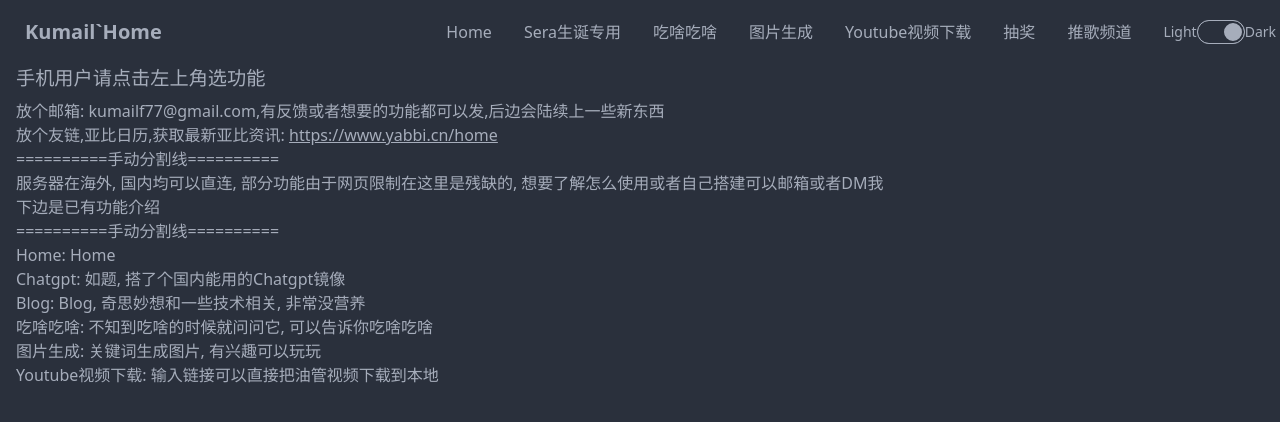
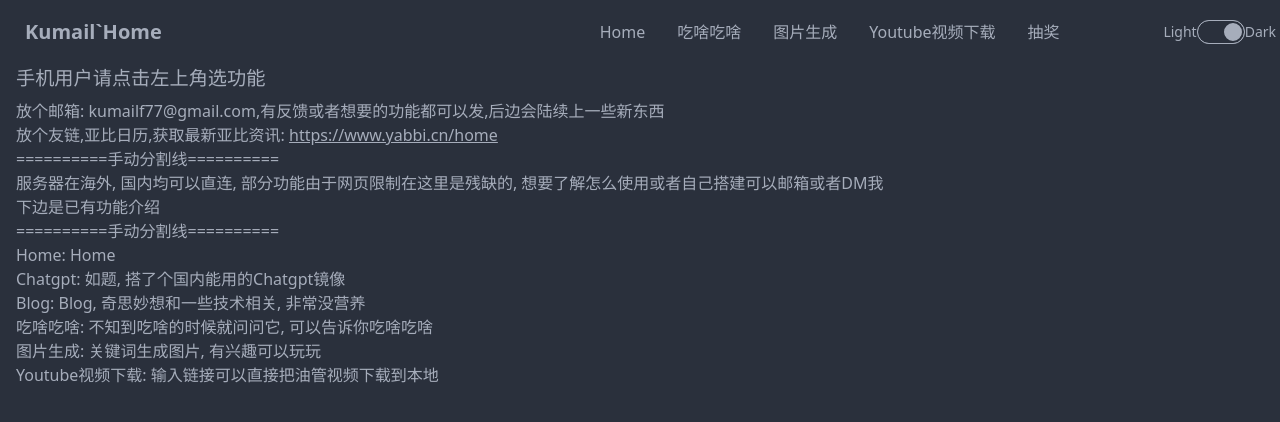
Before and after one commit to kumailf/myweb-fe, a Vue app: page / in a window 1280 px wide. Shown: the top 422 px of the page. Built offline with nearby package versions, Linux system fonts and the light colour scheme.

Commit message:
remove unuse li

```diff
--- a/src/components/layout/NavBar.vue
+++ b/src/components/layout/NavBar.vue
@@ -16,9 +16,9 @@ import { RouterLink, RouterView } from 'vue-router'
                     <li>
                         <RouterLink to="/">Home</RouterLink>
                     </li>
-                    <li>
+                    <!-- <li>
                         <RouterLink to="/sera">Sera生诞专用</RouterLink>
-                    </li>
+                    </li> -->
                     <li>
                         <RouterLink to="/eat">吃啥吃啥</RouterLink>
                     </li>
@@ -31,9 +31,9 @@ import { RouterLink, RouterView } from 'vue-router'
                     <li>
                         <RouterLink to="/draw">抽奖</RouterLink>
                     </li>
-                    <li>
+                    <!-- <li>
                         <RouterLink to="/recommend">推歌频道</RouterLink>
-                    </li>
+                    </li> -->
                 </ul>
             </div>
             <a class="btn btn-ghost normal-case text-xl">Kumail`Home</a>
@@ -43,9 +43,9 @@ import { RouterLink, RouterView } from 'vue-router'
                 <li>
                     <RouterLink to="/">Home</RouterLink>
                 </li>
-                <li>
+                <!-- <li>
                     <RouterLink to="/sera">Sera生诞专用</RouterLink>
-                </li>
+                </li> -->
                 <li>
                     <RouterLink to="/eat">吃啥吃啥</RouterLink>
                 </li>
@@ -58,9 +58,9 @@ import { RouterLink, RouterView } from 'vue-router'
                 <li>
                     <RouterLink to="/draw">抽奖</RouterLink>
                 </li>
-                <li>
+                <!-- <li>
                     <RouterLink to="/recommend">推歌频道</RouterLink>
-                </li>
+                </li> -->
             </ul>
         </div>
 
```
